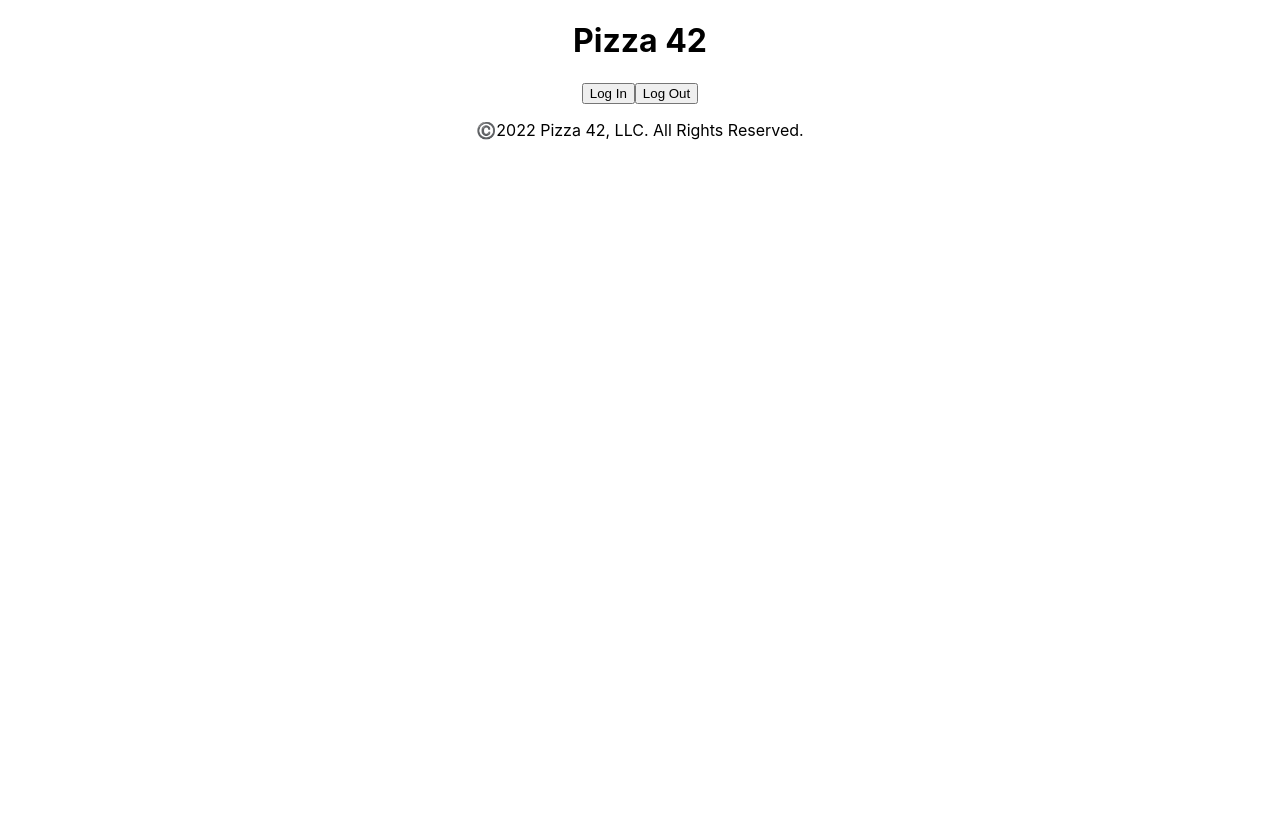
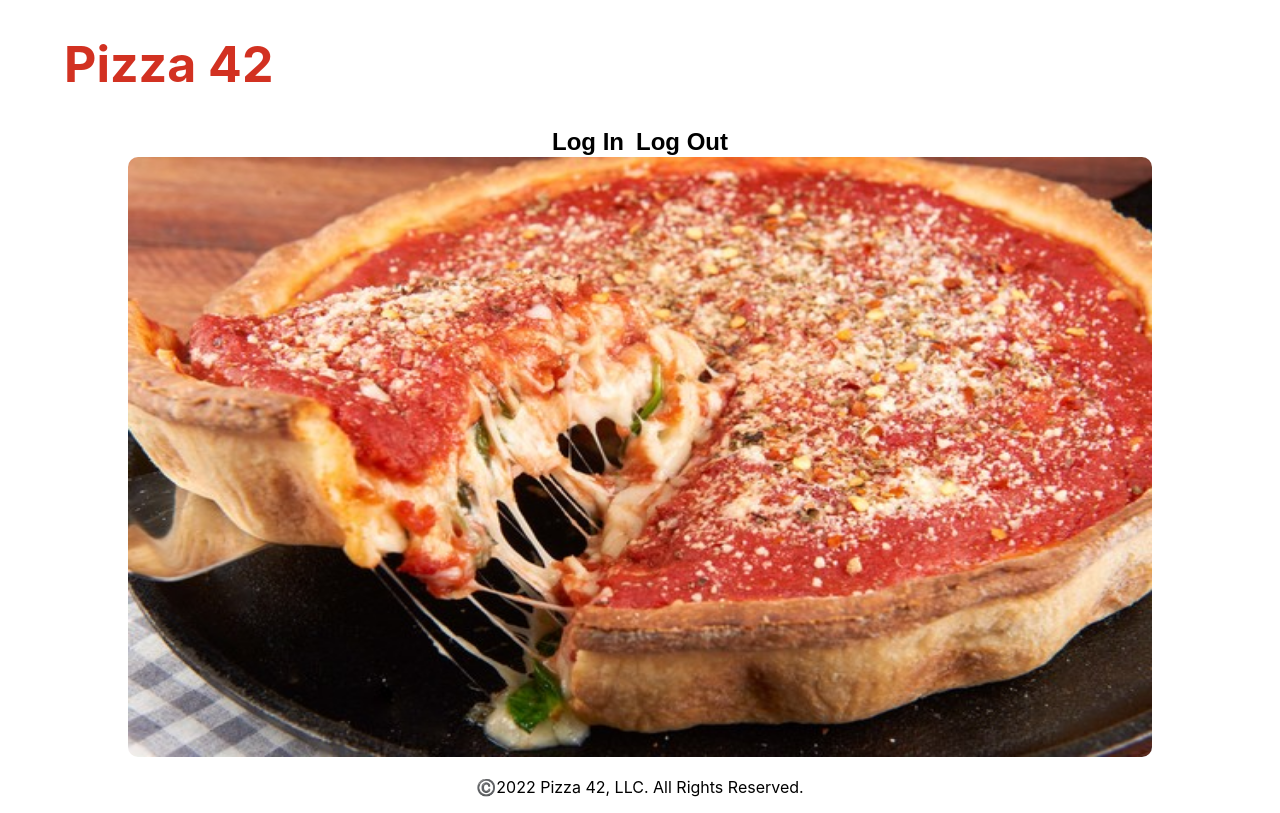
Before and after one commit to Raquelhill/Pizza-42, a React (Create React App) app: page / in a window 1280 px wide. Built offline with nearby package versions, Linux system fonts and the light colour scheme.

Commit message:
Update CSS, and create a landingpage component

```diff
--- a/src/Components/App/App.js
+++ b/src/Components/App/App.js
@@ -1,6 +1,6 @@
 import './App.css';
-// import LoginForm from '../LoginForm/LoginForm';
 import Header from '../Header/Header';
+import LandingPage from '../LandingPage/LandingPage';
 import Footer from '../Footer/Footer';
 import Profile from '../Profile/Profile';
 import LoginButton from '../LoginButton/LoginButton';
@@ -10,10 +10,10 @@ function App() {
   return (
     <div className="App">
       <Header />
-      <Profile />
-      {/* <LoginForm /> */}
       <LoginButton />
       <LogoutButton />
+      <Profile />
+      <LandingPage />
       <Footer />
     </div>
   );
--- a/src/Components/Header/Header.css
+++ b/src/Components/Header/Header.css
@@ -0,0 +1,6 @@
+h1 {
+  color: #d23121;
+  font-size: 50px;
+  display: flex;
+  margin-left: 5%;
+}
--- /dev/null
+++ b/src/Components/LandingPage/LandingPage.css
@@ -0,0 +1,5 @@
+.landing-page-img {
+  width: 80%;
+  border-radius: 10px;
+  height: 600px;
+}
--- /dev/null
+++ b/src/Components/LandingPage/LandingPage.js
@@ -0,0 +1,16 @@
+import './LandingPage.css';
+import landingPageBackground from '../../assets/landing-page-pizza.jpg';
+
+const LandingPage = () => {
+  return (
+    <div>
+      <img
+        src={landingPageBackground}
+        className="landing-page-img"
+        alt="deep dish pizza"
+      ></img>
+    </div>
+  );
+};
+
+export default LandingPage;
--- a/src/Components/LoginButton/LoginButton.css
+++ b/src/Components/LoginButton/LoginButton.css
@@ -0,0 +1,6 @@
+button {
+  background-color: white;
+  border: none;
+  font-size: 24px;
+  font-weight: bold;
+}
--- a/src/Components/LoginButton/LoginButton.js
+++ b/src/Components/LoginButton/LoginButton.js
@@ -1,10 +1,15 @@
 import React from 'react';
+import './LoginButton.css';
 import { useAuth0 } from '@auth0/auth0-react';
 
 const LoginButton = () => {
   const { loginWithRedirect } = useAuth0();
 
-  return <button onClick={() => loginWithRedirect()}>Log In</button>;
+  return (
+    <button className="login-btn" onClick={() => loginWithRedirect()}>
+      Log In
+    </button>
+  );
 };
 
 export default LoginButton;
--- a/src/Components/LogoutButton/LogoutButton.css
+++ b/src/Components/LogoutButton/LogoutButton.css
@@ -0,0 +1,6 @@
+/* .logout-btn {
+  background-color: white;
+  border: none;
+  font-size: 24px;
+  font-weight: bold;
+} */
--- a/src/Components/LogoutButton/LogoutButton.js
+++ b/src/Components/LogoutButton/LogoutButton.js
@@ -1,11 +1,15 @@
 import React from 'react';
+import './LogoutButton.css';
 import { useAuth0 } from '@auth0/auth0-react';
 
 const LogoutButton = () => {
   const { logout } = useAuth0();
 
   return (
-    <button onClick={() => logout({ returnTo: window.location.origin })}>
+    <button
+      className="logout-btn"
+      onClick={() => logout({ returnTo: window.location.origin })}
+    >
       Log Out
     </button>
   );
```
Also changed, not shown: src/Components/LoginForm/LoginForm.css (deleted, +0 -47 lines), src/Components/LoginForm/LoginForm.js (deleted, +0 -22 lines), src/assets/landing-page-pizza.jpg (added).
